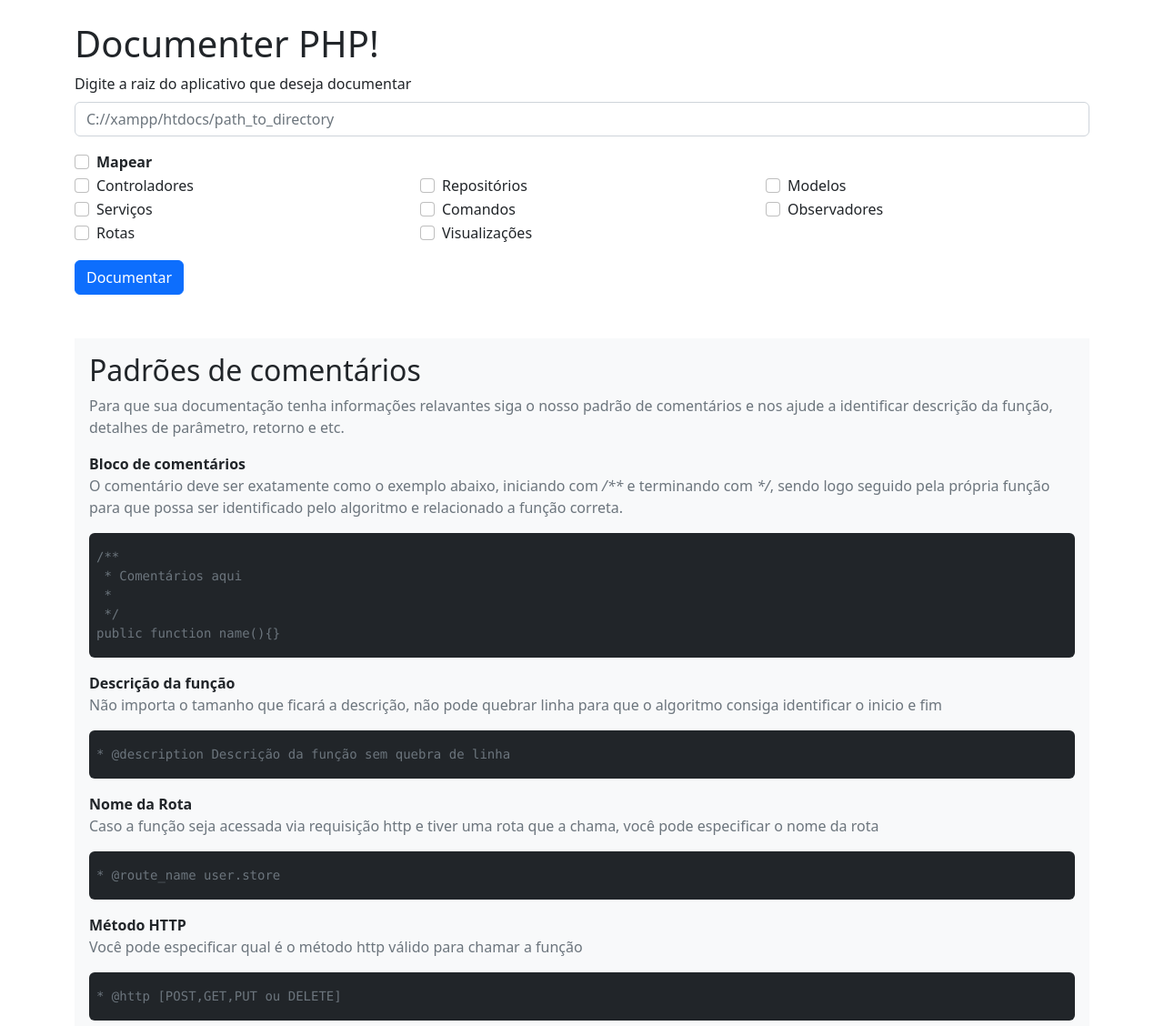
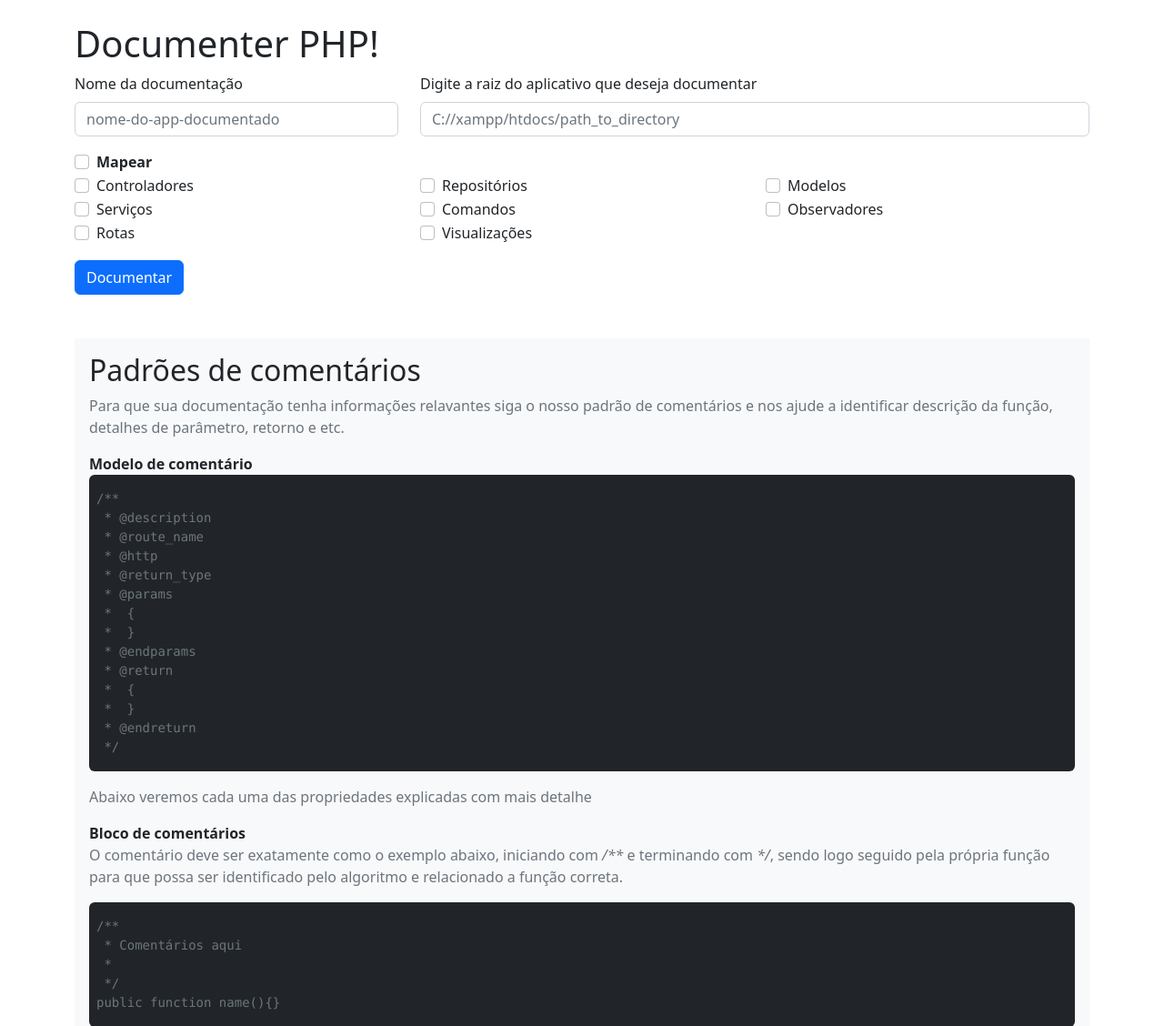
Before and after one commit to matthewsbrandan/documenter-php, a PHP site: page / in a window 1280 px wide. Shown: the top 1128 px of the page at 91% size. Run offline with PHP 8.4, Linux system fonts and the light colour scheme.

Commit message:
Adicionado modelo de comentário e nome da documentação

```diff
--- a/index.php
+++ b/index.php
@@ -32,10 +32,21 @@
             <button type="button" class="btn-close" data-bs-dismiss="alert" aria-label="Close"></button>
           </div>
         <?php endif ?>
-        <div class="mb-3">
-          <label for="path" class="form-label">Digite a raiz do aplicativo que deseja documentar</label>
-          <input type="text" class="form-control" id="path" name="path" placeholder="C://xampp/htdocs/path_to_directory">
+        <div class="row">
+          <div class="col-md-4">
+            <div class="mb-3">
+                <label for="nameapp" class="form-label">Nome da documentação</label>
+                <input type="text" class="form-control" id="nameapp" name="nameapp" placeholder="nome-do-app-documentado">
+              </div>
+          </div>
+          <div class="col-md-8">
+            <div class="mb-3">
+              <label for="path" class="form-label">Digite a raiz do aplicativo que deseja documentar</label>
+              <input type="text" class="form-control" id="path" name="path" placeholder="C://xampp/htdocs/path_to_directory">
+            </div>
+          </div>
         </div>
+
 
         <div class="form-check">
           <input
--- a/partials/default_comments.php
+++ b/partials/default_comments.php
@@ -1,6 +1,24 @@
 <div class="bg-light p-3 mt-5">
   <h2>Padrões de comentários</h2>
   <p class="text-sm text-muted">Para que sua documentação tenha informações relavantes siga o nosso padrão de comentários e nos ajude a identificar descrição da função, detalhes de parâmetro, retorno e etc.</p>
+
+  <strong>Modelo de comentário</strong>
+  <pre class="text-sm text-muted bg-dark px-2 py-3 rounded-2">
+/**
+ * @description
+ * @route_name
+ * @http
+ * @return_type
+ * @params
+ *  {
+ *  }
+ * @endparams
+ * @return
+ *  {
+ *  }
+ * @endreturn
+ */</pre>
+  <p class="text-sm text-muted">Abaixo veremos cada uma das propriedades explicadas com mais detalhe</p>
 
   <strong>Bloco de comentários</strong>
   <p class="text-sm text-muted">O comentário deve ser exatamente como o exemplo abaixo, iniciando com <em>/**</em> e terminando com <em>*/</em>, sendo logo seguido pela própria função para que possa ser identificado pelo algoritmo e relacionado a função correta.</p>
@@ -74,6 +92,9 @@ public function name(){}</pre>
       <b>exception: </b><span class="text-muted">Caso haja alguma condição para o parâmetro, especifique nessa propriedade.</span>
     </li>
     <li class="list-group-item">
+      <b>default: </b><span class="text-muted">Valor padrão para o campo.</span>
+    </li>
+    <li class="list-group-item">
       <b>data: </b><span class="text-muted">Caso queira especificar as propriedades esperadas do parametro(se for um objeto ou array), você pode inserir a propriedade data, e dentro dela inserir os subparâmetros seguindo as regras acima.</span>
     </li>
   </ul>
--- a/src/helpers.php
+++ b/src/helpers.php
@@ -19,7 +19,7 @@
     if(!is_dir($path)) mkdir($path);
     $path.= "/$file";
 
-    $fp = fopen($path, "a+");
+    $fp = fopen($path, "w+");
     fwrite($fp, $content);
     fclose($fp);
   }
```
Also changed, not shown: src/documenter.php (+13 -2 lines), README.md.
